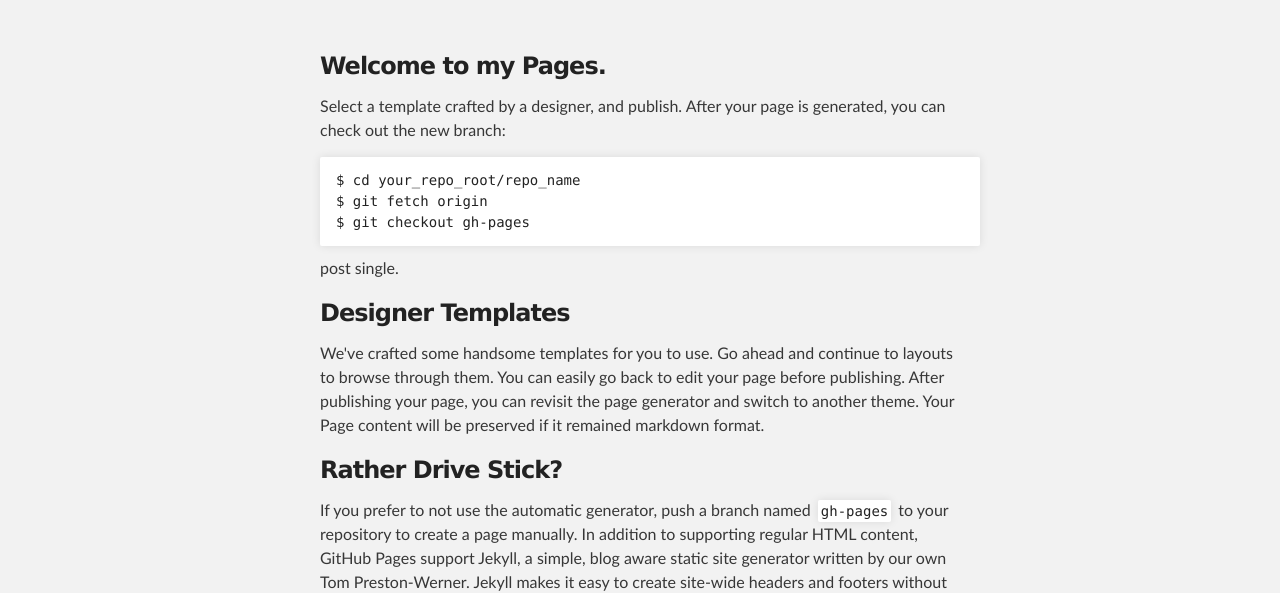
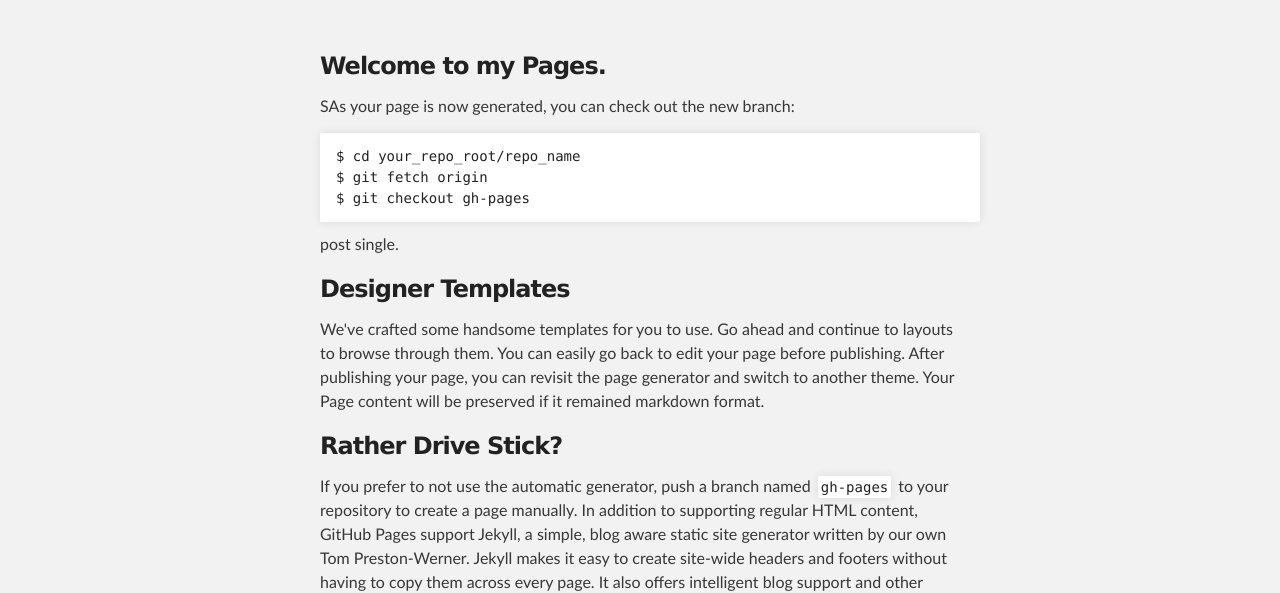
Before and after one commit to zawszaws/pg33, a plain HTML site: page index.html in a window 1280 px wide. Shown: the part 212-805 px from the top of the page. Drawn offline with Linux system fonts and the light colour scheme.

Commit message:
Update index.html

```diff
--- a/index.html
+++ b/index.html
@@ -24,7 +24,7 @@
         <h3>
 <a name="welcome-to-github-pages" class="anchor" href="#welcome-to-github-pages"><span class="octicon octicon-link"></span></a>Welcome to my Pages.</h3>
 
-<p>Select a template crafted by a designer, and publish. After your page is generated, you can check out the new branch:</p>
+<p>SAs your page is now generated, you can check out the new branch:</p>
 
 <pre><code>$ cd your_repo_root/repo_name
 $ git fetch origin
```
